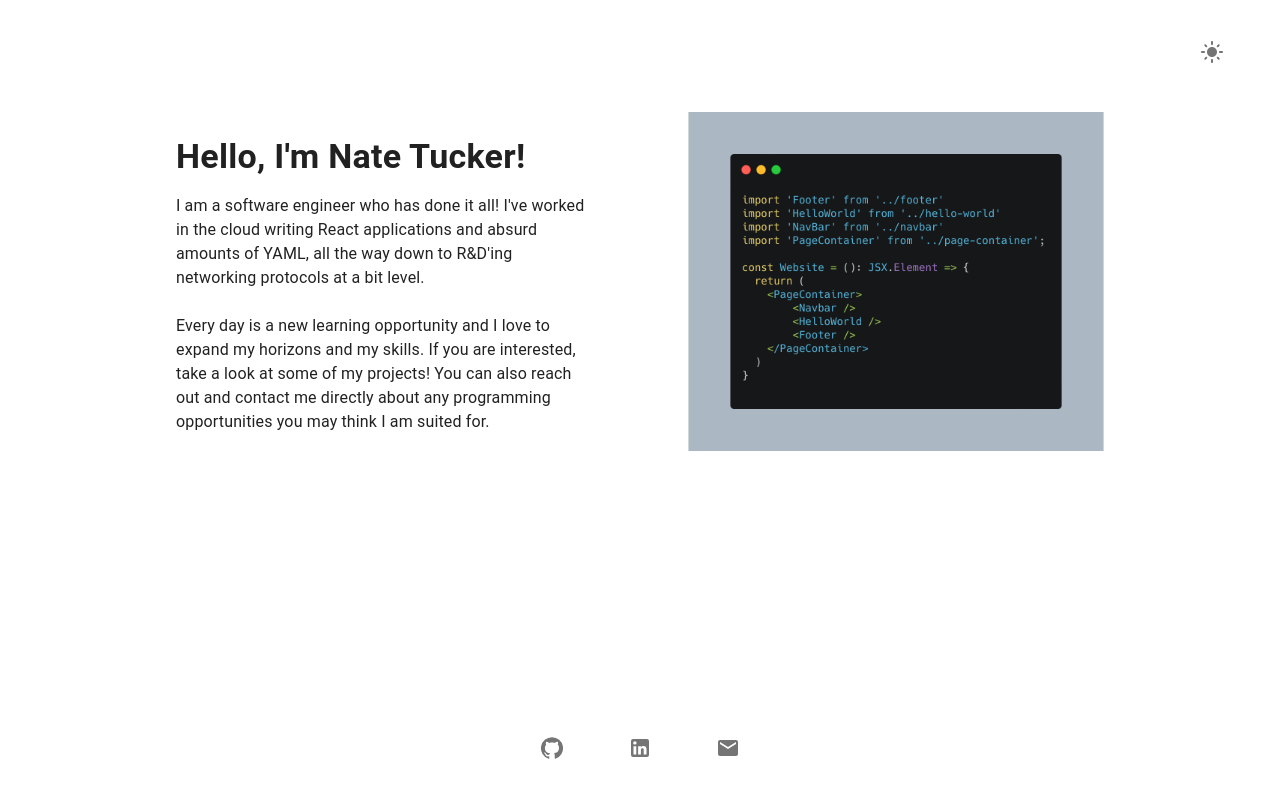
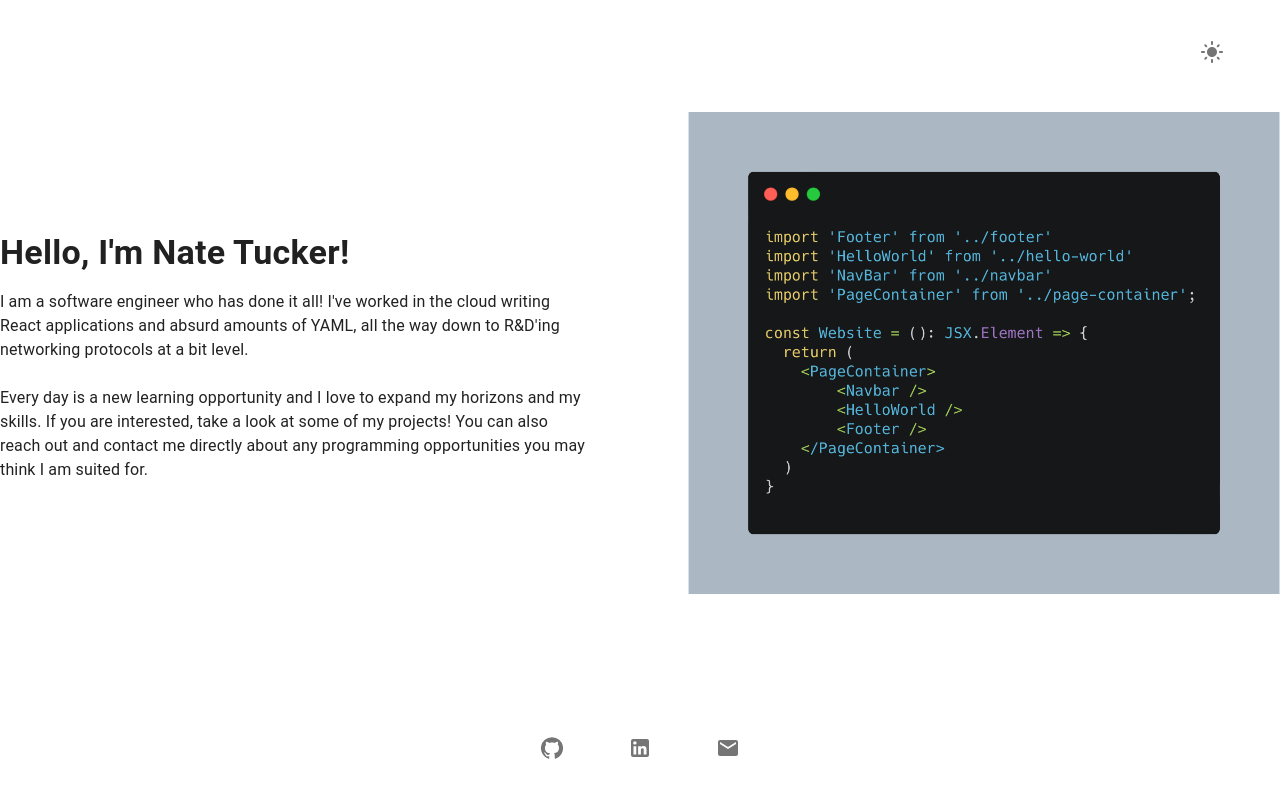
Before and after one commit to ntuckertriplet/njtucker.dev, a React (Create React App) app: page / in a window 1280 px wide. Shown: the top 798 px of the page. Built offline with nearby package versions, Linux system fonts and the light colour scheme.

Commit message:
formatting on main page

```diff
--- a/src/components/introduction/index.tsx
+++ b/src/components/introduction/index.tsx
@@ -10,7 +10,7 @@ const Introduction = () => {
       justifyContent="space-between"
       alignItems="center"
       spacing={12}
-      width="80%"
+      maxWidth="1500px"
     >
       <Grid item xs={6}>
         <Grid container direction="column" spacing={2}>
--- /dev/null
+++ b/src/components/project-grid/index.tsx
@@ -0,0 +1,21 @@
+import { Grid, Paper, Typography } from "@mui/material";
+
+const ProjectGrid = () => {
+  return (
+    <Grid
+      container
+      spacing={{ xs: 2, md: 3 }}
+      columns={{ xs: 4, sm: 8, md: 12 }}
+    >
+      {Array.from(Array(6)).map((_, index) => (
+        <Grid item xs={2} sm={4} md={4} key={index}>
+          <Paper>
+            <Typography>Hello World</Typography>
+          </Paper>
+        </Grid>
+      ))}
+    </Grid>
+  );
+};
+
+export default ProjectGrid;
--- a/src/pages/home/index.tsx
+++ b/src/pages/home/index.tsx
@@ -1,10 +1,17 @@
+import { Grid } from "@mui/material";
 import Introduction from "../../components/introduction";
 import PageContainer from "../../components/page-container/page-container";
+import ProjectGrid from "../../components/project-grid";
 
 const Home = () => {
   return (
     <PageContainer>
-      <Introduction />
+      <Grid item height="100vh">
+        <Introduction />
+      </Grid>
+      {/* <Grid item height="80vh">
+        <ProjectGrid />
+      </Grid> */}
     </PageContainer>
   );
 };
```
